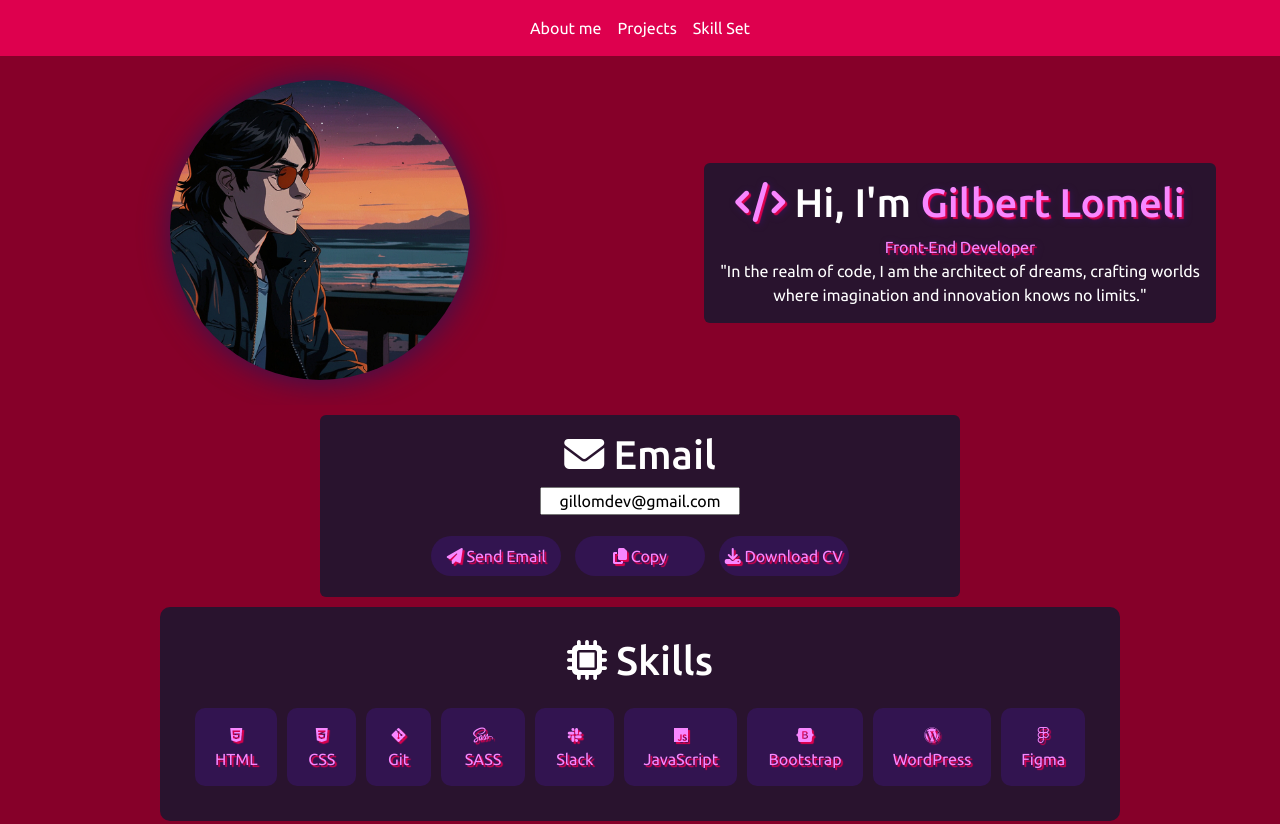
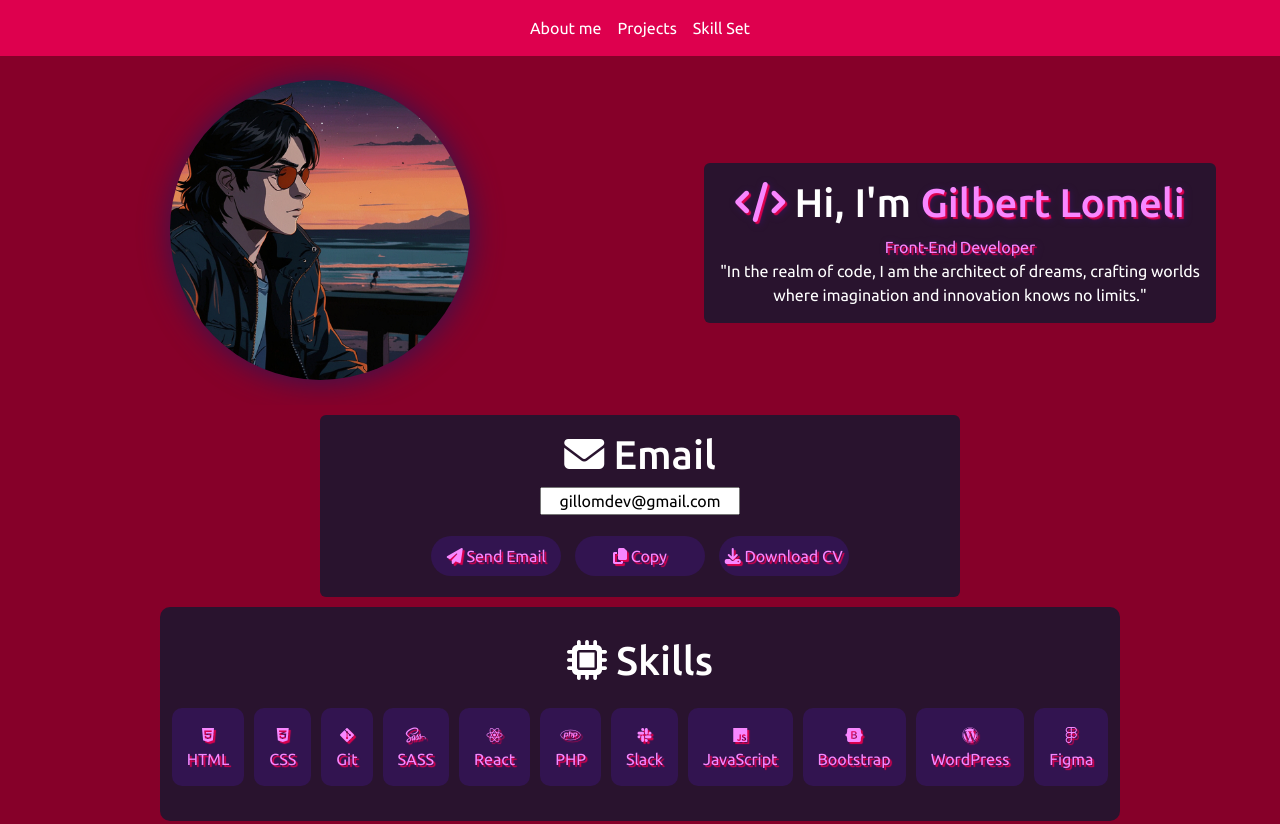
Before and after one commit to BelmontDev/PortfolioDev, a plain HTML site: page index.html in a window 1280 px wide. Shown: the top 824 px of the page. Drawn offline with nearby package versions, Linux system fonts and the light colour scheme.

Commit message:
Update React + PHP

```diff
--- a/index.html
+++ b/index.html
@@ -126,6 +126,8 @@
                   <a href="https://developer.mozilla.org/en-US/docs/Learn/CSS/First_steps/What_is_CSS" target="_blank" class="btn-hover-tecno" ><i class="fa-brands fa-css3-alt"></i> CSS</a>
                   <a href="https://git-scm.com/book/es/v2" target="_blank" class="btn-hover-tecno" ><i class="fa-brands fa-git-alt"></i> Git</a>
                   <a href="https://sass-lang.com/" target="_blank" class="btn-hover-tecno" ><i class="fa-brands fa-sass"></i> SASS</a>
+                    <a href="https://es.react.dev/" target="_blank" class="btn-hover-tecno" ><i class="fa-brands fa-react"></i> React</a>
+                    <a href="https://www.php.net/" target="_blank" class="btn-hover-tecno" ><i class="fa-brands fa-php"></i> PHP</a>
                   <a href="https://slack.com/" target="_blank" class="btn-hover-tecno" ><i class="fa-brands fa-slack"></i> Slack</a>
                   <a href="https://www.freecodecamp.org/news/what-is-javascript-definition-of-js/" target="_blank" class="btn-hover-tecno" ><i class="fa-brands fa-js"></i> JavaScript</a>
                   <a href="https://www.w3schools.com/whatis/whatis_bootstrap.asp" target="_blank" class="btn-hover-tecno" id="enlace"><i class="fa-brands fa-bootstrap"></i> Bootstrap</a>
```
